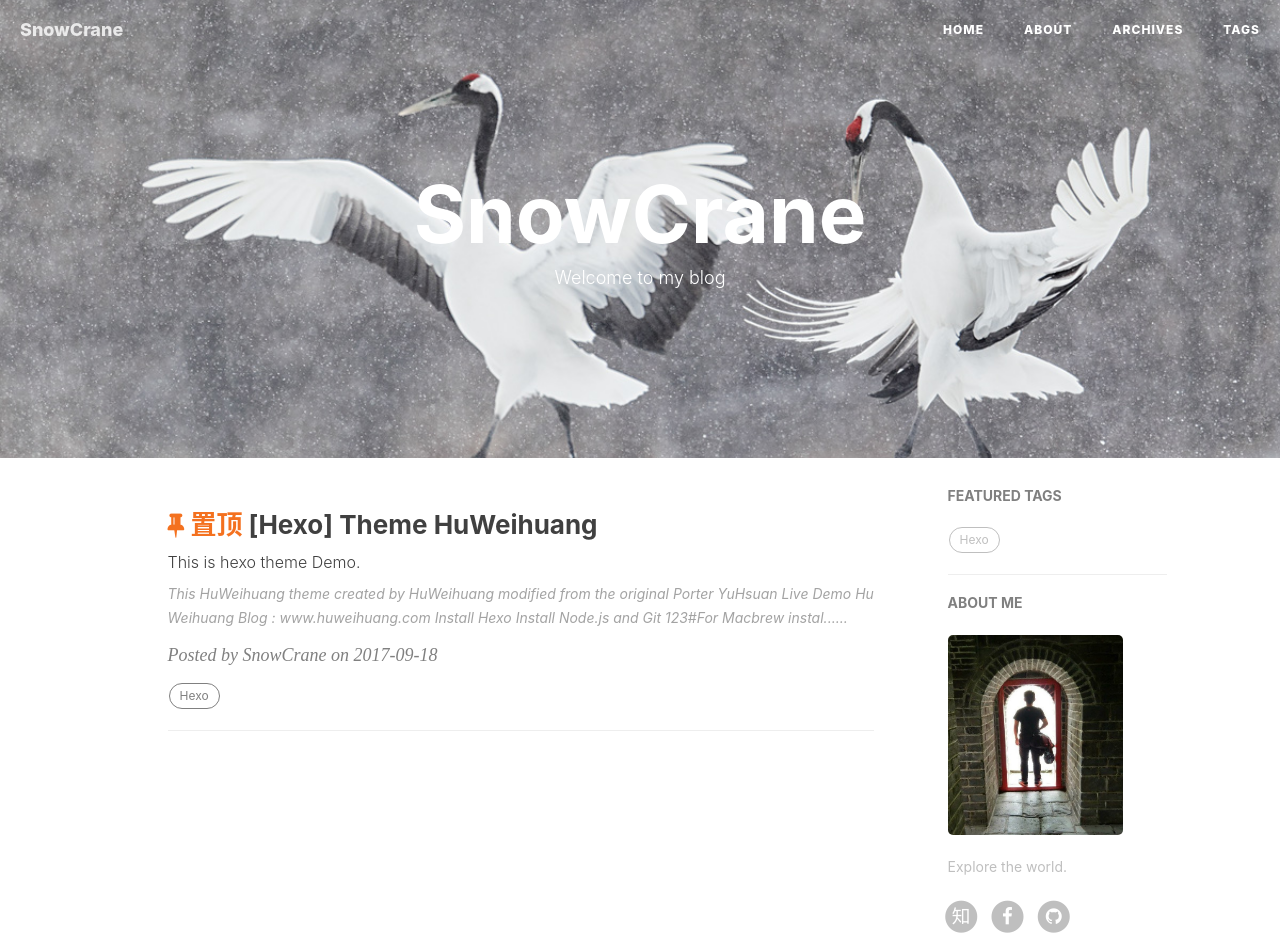
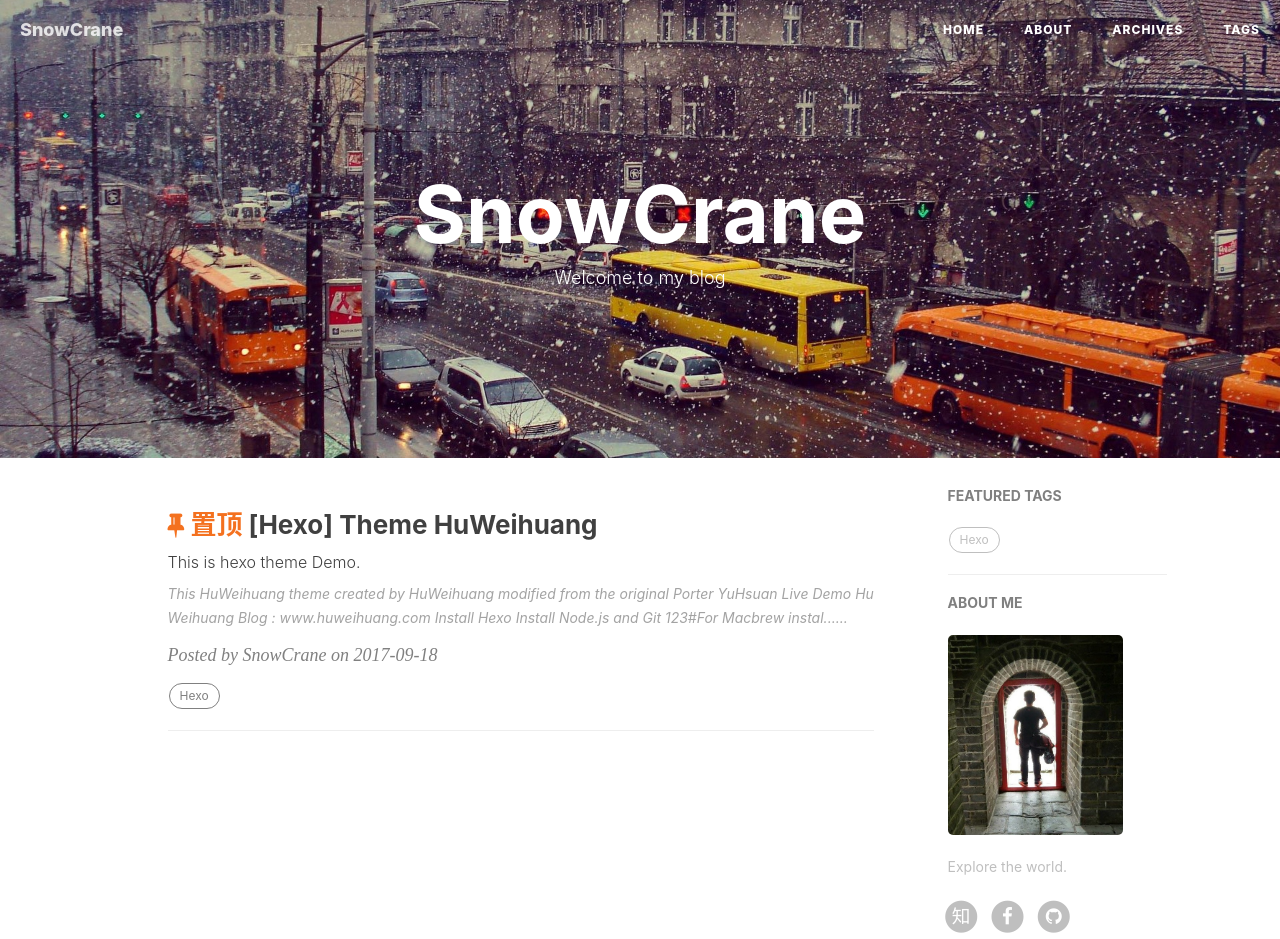
Before and after one commit to nangua1995/nangua1995.github.io, a plain HTML site: page index.html in a window 1280 px wide. Shown: the top 939 px of the page. Drawn offline with nearby package versions, Linux system fonts and the light colour scheme.

```diff
--- a/index.html
+++ b/index.html
@@ -71,7 +71,7 @@
 <style type="text/css">
     header.intro-header{
 
-            background-image: url('/img/header_img/cranes-best-honored.jpg')
+            background-image: url('/img/header_img/home.jpg')
             /*config*/
 
     }
```
